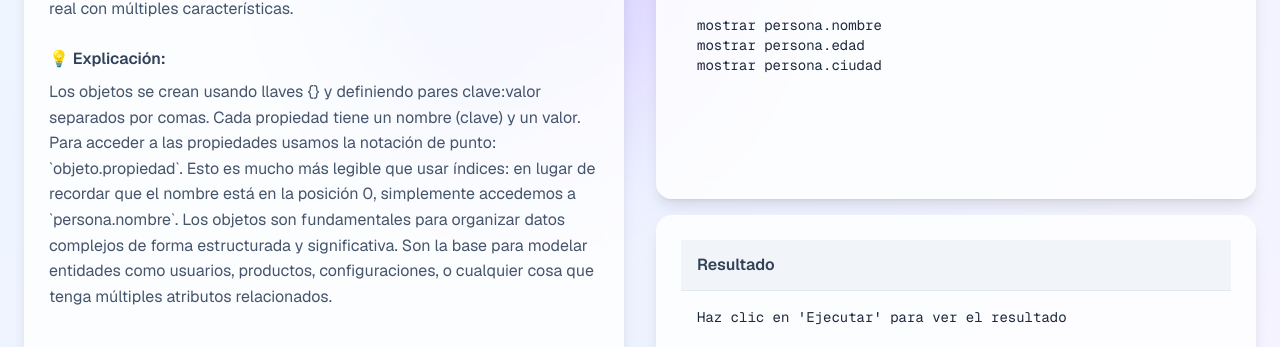
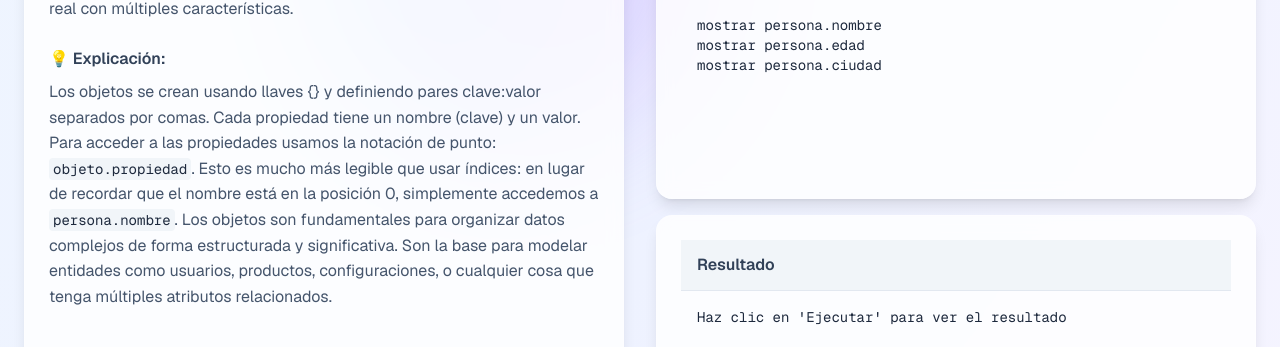
Before and after one commit to nicvazquezdev/hispano-lang-website, a Next.js app: page /lecciones/objetos in a window 1280 px wide. Shown: the part 756-1103 px from the top of the page. Built offline with nearby package versions, Linux system fonts and the light colour scheme.

Commit message:
Enhance text formatting in FormattedText component to support both bold and inline code markers. Refactor helper function to improve text parsing and rendering, ensuring better visual representation of formatted content.

```diff
--- a/components/ui/FormattedText.tsx
+++ b/components/ui/FormattedText.tsx
@@ -3,18 +3,51 @@ interface FormattedTextProps {
   className?: string;
 }
 
-// Helper function to format text with bold markers
-function formatTextWithBold(text: string) {
-  const parts = text.split(/(\*\*.*?\*\*)/g);
-  return parts.map((part, index) => {
+// Helper function to format text with bold and code markers
+function formatTextWithMarkup(text: string) {
+  // First handle bold text (**text**)
+  const boldParts = text.split(/(\*\*.*?\*\*)/g);
+
+  return boldParts.map((part, boldIndex) => {
     if (part.startsWith("**") && part.endsWith("**")) {
+      // This is bold text, now check for code within it
+      const boldContent = part.slice(2, -2);
+      const codeParts = boldContent.split(/(`.*?`)/g);
+
       return (
-        <strong key={index} className="font-semibold">
-          {part.slice(2, -2)}
+        <strong key={boldIndex} className="font-semibold">
+          {codeParts.map((codePart, codeIndex) => {
+            if (codePart.startsWith("`") && codePart.endsWith("`")) {
+              return (
+                <code
+                  key={codeIndex}
+                  className="bg-slate-100 text-slate-800 px-1 py-0.5 rounded text-sm font-mono"
+                >
+                  {codePart.slice(1, -1)}
+                </code>
+              );
+            }
+            return codePart;
+          })}
         </strong>
       );
     }
-    return part;
+
+    // This is regular text, check for code markers
+    const codeParts = part.split(/(`.*?`)/g);
+    return codeParts.map((codePart, codeIndex) => {
+      if (codePart.startsWith("`") && codePart.endsWith("`")) {
+        return (
+          <code
+            key={`${boldIndex}-${codeIndex}`}
+            className="bg-slate-100 text-slate-800 px-1 py-0.5 rounded text-sm font-mono"
+          >
+            {codePart.slice(1, -1)}
+          </code>
+        );
+      }
+      return codePart;
+    });
   });
 }
 
@@ -30,7 +63,9 @@ export default function FormattedText({
           return (
             <div key={index} className="flex items-center mb-2">
               <span className="text-slate-500 mr-2 mt-1">•</span>
-              <span>{formatTextWithBold(line.trim().substring(1).trim())}</span>
+              <span>
+                {formatTextWithMarkup(line.trim().substring(1).trim())}
+              </span>
             </div>
           );
         }
@@ -38,7 +73,7 @@ export default function FormattedText({
         return (
           line.trim() && (
             <p key={index} className="mb-2">
-              {formatTextWithBold(line)}
+              {formatTextWithMarkup(line)}
             </p>
           )
         );
```
